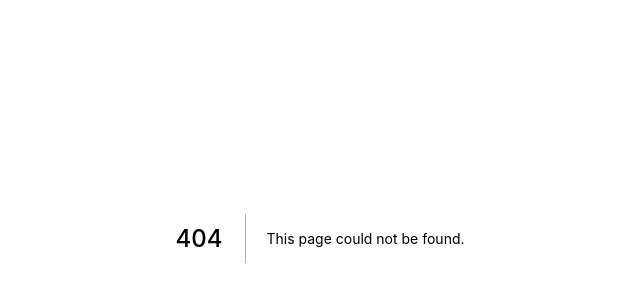
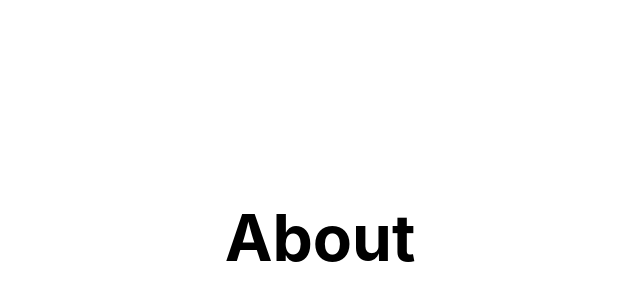
Before and after one commit to teerasej/nextflow-nextjs-route, a Next.js app: page /about in a window 1280 px wide. Before the commit this address had no page. Shown: the part 162-462 px from the top of the page, without its empty margins (320-960 px from the left). Built offline with nearby package versions, Linux system fonts and the light colour scheme.

Commit message:
create about page

```diff
--- /dev/null
+++ b/pages/about.tsx
@@ -0,0 +1,16 @@
+import { NextPage } from "next"
+import styles from '../styles/Home.module.css'
+
+const About: NextPage = () => {
+  return (
+    <div>
+      <main className={styles.main}>
+        <h1 className={styles.title}>
+          About
+        </h1>
+      </main>
+    </div>
+  )
+}
+
+export default About
```
